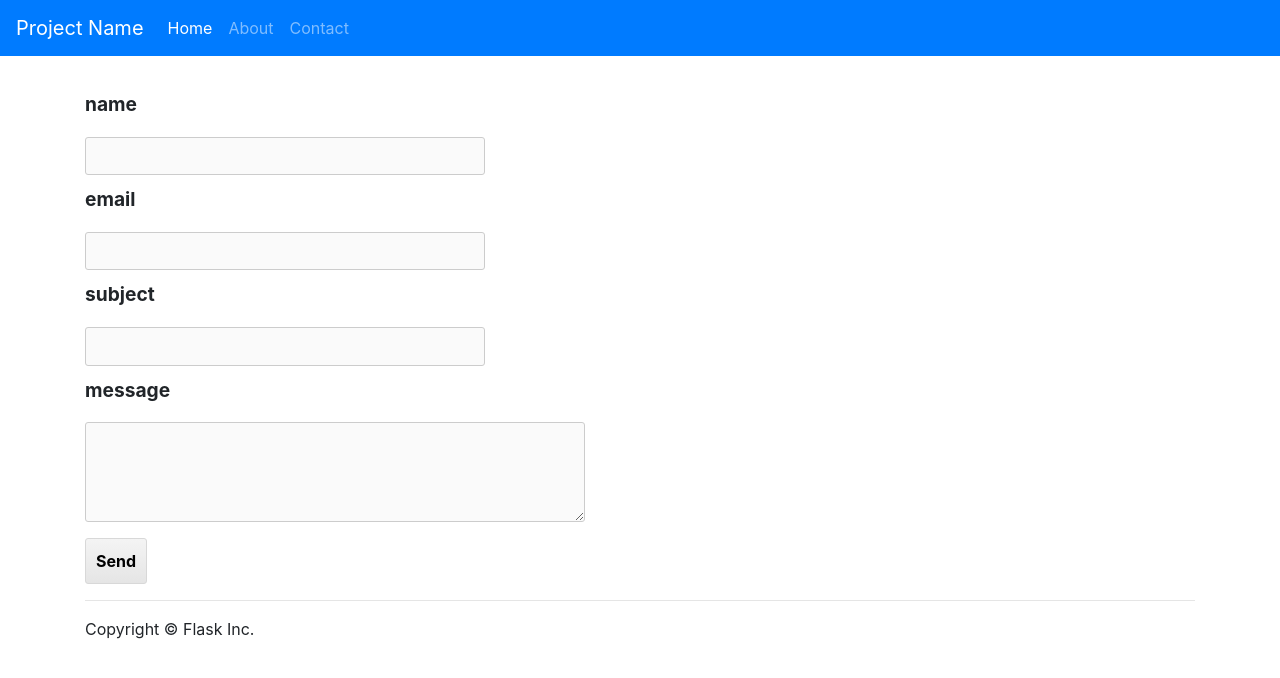
After one commit to compscistudent/info3180-lab3-, a Flask app: page /contact in a window 1280 px wide. The commit adds this page. Shown: the top 678 px of the page. Run offline with Flask 2, Linux system fonts and the light colour scheme; some libraries are stand-ins or nearby versions.

Commit message:
final edit

```diff
--- /dev/null
+++ b/app/forms.py
@@ -0,0 +1,9 @@
+from flask_wtf import FlaskForm
+from wtforms import StringField, TextField, TextAreaField, SubmitField, ValidationError
+from wtforms.validators import DataRequired, Email
+class MyForm(FlaskForm):
+ name = StringField('name', validators=[DataRequired()])
+ email = StringField('email', validators=[Email()])
+ subject = TextField('subject', validators=[DataRequired()])
+ message = TextAreaField('message', validators=[DataRequired()])
+ submit = SubmitField("Send")
--- a/app/static/css/app.css
+++ b/app/static/css/app.css
@@ -1,3 +1,74 @@
 body {
     padding-top: 5rem;
 }
+/* Contact form */
+form label {
+  font-size: 1.2em;
+  font-weight: bold;
+  display: block;
+  padding: 10px 0;
+}
+
+form input#name,
+form input#email,
+form input#subject {
+  width: 400px;
+  background-color: #fafafa;
+  -webkit-border-radius: 3px;
+     -moz-border-radius: 3px;
+          border-radius: 3px;
+  border: 1px solid #cccccc;
+  padding: 5px;
+  font-size: 1.1em;
+}
+
+form textarea#message {
+  width: 500px;
+  height: 100px;
+  background-color: #fafafa;
+  -webkit-border-radius: 3px;
+     -moz-border-radius: 3px;
+          border-radius: 3px;
+  border: 1px solid #cccccc;
+  margin-bottom: 10px;
+  padding: 5px;
+  font-size: 1.1em;
+}
+
+form input#submit {
+  display: block;
+  -webkit-border-radius: 3px;
+     -moz-border-radius: 3px;
+          border-radius: 3px;
+  border:1px solid #d8d8d8;
+  padding: 10px;
+  font-weight:bold;
+  text-align: center;
+  color: #000000;
+  background-color: #f4f4f4;
+  background-image: -webkit-gradient(linear, left top, left bottom, color-stop(0%, #f4f4f4), color-stop(100%, #e5e5e5));
+  background-image: -webkit-linear-gradient(top, #f4f4f4, #e5e5e5);
+  background-image: -moz-linear-gradient(top, #f4f4f4, #e5e5e5);
+  background-image: -ms-linear-gradient(top, #f4f4f4, #e5e5e5);
+  background-image: -o-linear-gradient(top, #f4f4f4, #e5e5e5);
+  background-image: linear-gradient(top, #f4f4f4, #e5e5e5);filter:progid:DXImageTransform.Microsoft.gradient(GradientType=0,startColorstr=#f4f4f4, endColorstr=#e5e5e5);
+}
+
+ /* Message flashing */
+.flash {
+  background-color: #FBB0B0;
+  padding: 10px;
+  width: 400px;
+}
+
+form input #submit:hover{
+  cursor: pointer;
+  border:1px solid #c1c1c1;
+  background-color: #dbdbdb;
+  background-image: -webkit-gradient(linear, left top, left bottom, color-stop(0%,#dbdbdb), color-stop(100%, #cccccc));
+  background-image: -webkit-linear-gradient(top, #dbdbdb, #cccccc);
+  background-image: -moz-linear-gradient(top, #dbdbdb, #cccccc);
+  background-image: -ms-linear-gradient(top, #dbdbdb, #cccccc);
+  background-image: -o-linear-gradient(top, #dbdbdb, #cccccc);
+  background-image: linear-gradient(top, #dbdbdb, #cccccc);filter:progid:DXImageTransform.Microsoft.gradient(GradientType=0,startColorstr=#dbdbdb, endColorstr=#cccccc);
+}
--- /dev/null
+++ b/app/templates/contact.html
@@ -0,0 +1,28 @@
+{% extends "base.html" %}
+
+{% block main %}
+{% for message in get_flashed_messages() %}
+  <div class="flash">{{ message }}</div>
+{% endfor %}
+
+<form action="{{ url_for('contact') }}" method=post>
+ {{ form.csrf_token }}
+
+ {{ form.name.label }}
+ {{ form.name}}
+
+ {{ form.email.label }}
+ {{ form.email}}
+
+ {{ form.subject.label }}
+ {{ form.subject}}
+
+ {{ form.message.label }}
+ {{ form.message}}
+
+ {{ form.submit}}
+
+ <!--<button type="submit">Go</button>-->
+
+</form>
+{% endblock %}
--- a/app/templates/header.html
+++ b/app/templates/header.html
@@ -12,6 +12,9 @@
       <li class="nav-item">
         <a class="nav-link" href="{{ url_for('about') }}">About</a>
       </li>
+      <li class="nav-item">
+        <a class="nav-link" href="{{ url_for('contact') }}">Contact</a>
+      </li>
     </ul>
   </div>
 </nav>
--- a/app/templates/home.html
+++ b/app/templates/home.html
@@ -2,6 +2,7 @@
 
 {% block main %}
 <h1>Flask Starter Code</h1>
+{{message}}
 <p class="lead">Use this starter template for your Flask apps as a way to quickly start any new project.<br>
 All you get are these files and mostly barebones HTML/CSS files.</p>
 {% endblock %}
--- a/app/views.py
+++ b/app/views.py
@@ -7,11 +7,16 @@ This file creates your application.
 
 from app import app
 from flask import render_template, request, redirect, url_for, flash
-
+from forms import MyForm
+from flask_mail import Mail
+from flask_mail import Message
+import smtplib
 
 ###
 # Routing for your application.
 ###
+
+mail = Mail(app)
 
 @app.route('/')
 def home():
@@ -25,6 +30,25 @@ def about():
     return render_template('about.html', name="Mary Jane")
 
 
+@app.route('/contact', methods=['POST','GET'])
+def contact():
+    form= MyForm()
+    """ Render the website's contact page"""
+    error = None
+    if request.method == 'POST':
+        if form.validate() == False:
+           flash('All fields are required.')
+           return render_template('contact.html', form=form)
+        else:
+            msg = Message(form.subject.data, sender= form.email.data, recipients= ['e484268b383dfa'])
+            msg.body = """
+            From: %s <%s>
+            %s
+            """ % (form.name.data, form.email.data, form.message.data)
+            mail.send(msg)
+            flash('Your email was sent successfully ')
+            return redirect(url_for('home'))
+    return render_template('contact.html', form=form)
 ###
 # The functions below should be applicable to all Flask apps.
 ###
--- a/requirements.txt
+++ b/requirements.txt
@@ -6,3 +6,5 @@ click==6.7
 gunicorn==19.6.0
 itsdangerous==0.24
 wsgiref==0.1.2
+Flask-Mail
+Flask-WTF
```
Also changed, not shown: app/__init__.py (+11 -0 lines).
